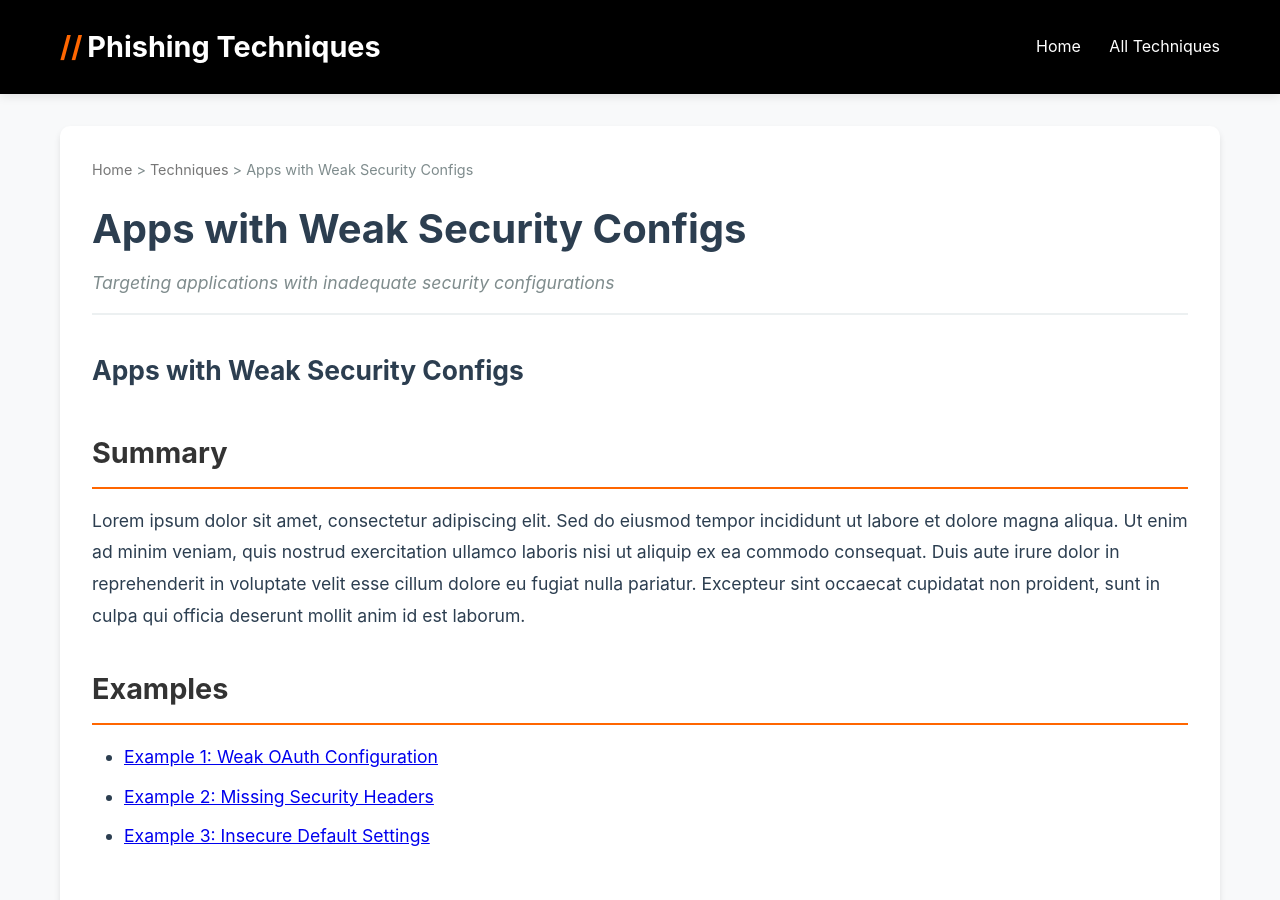
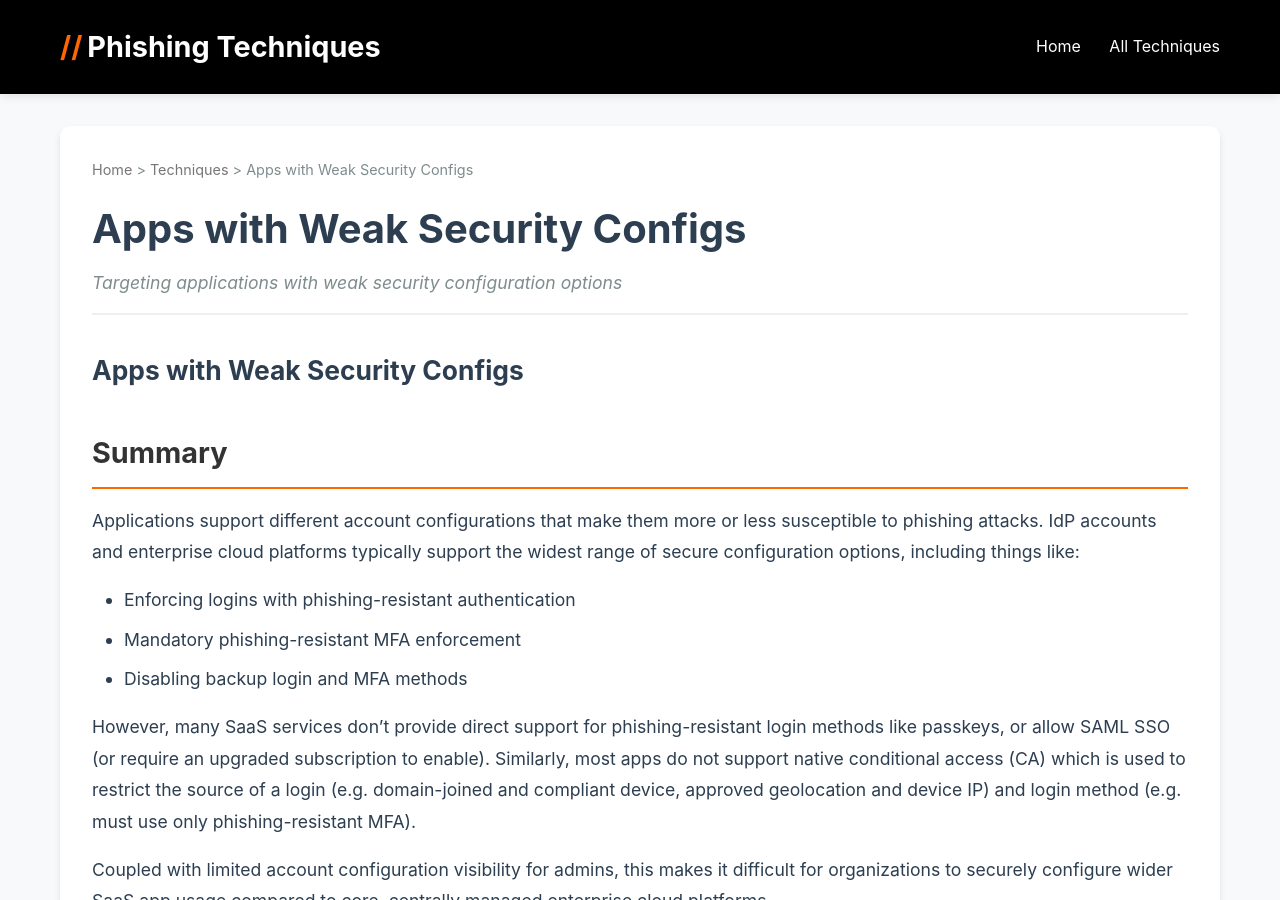
Before and after one commit to pushsecurity/phishing-techniques, a Jekyll site: the page built from _techniques/apps-weak-security.md, in a window 1280 px wide and 900 px high. Built offline with Jekyll 4.4.1, drawn with Linux system fonts in a browser that asks for light colours; some of the changed text lies outside the part shown.

Commit message:
Update apps-weak-security.md
Updated description and examples.

```diff
--- a/_techniques/apps-weak-security.md
+++ b/_techniques/apps-weak-security.md
@@ -1,17 +1,30 @@
 ---
 layout: technique
 title: Apps with Weak Security Configs
-description: Targeting applications with inadequate security configurations
+description: Targeting applications with weak security configuration options
 ---
 
 # Apps with Weak Security Configs
 
 ## Summary
 
-Lorem ipsum dolor sit amet, consectetur adipiscing elit. Sed do eiusmod tempor incididunt ut labore et dolore magna aliqua. Ut enim ad minim veniam, quis nostrud exercitation ullamco laboris nisi ut aliquip ex ea commodo consequat. Duis aute irure dolor in reprehenderit in voluptate velit esse cillum dolore eu fugiat nulla pariatur. Excepteur sint occaecat cupidatat non proident, sunt in culpa qui officia deserunt mollit anim id est laborum.
+Applications support different account configurations that make them more or less susceptible to phishing attacks. IdP accounts and enterprise cloud platforms typically support the widest range of secure configuration options, including things like:
+
+- Enforcing logins with phishing-resistant authentication
+- Mandatory phishing-resistant MFA enforcement
+- Disabling backup login and MFA methods
+
+However, many SaaS services don’t provide direct support for phishing-resistant login methods like passkeys, or allow SAML SSO (or require an upgraded subscription to enable). Similarly, most apps do not support native conditional access (CA) which is used to restrict the source of a login (e.g. domain-joined and compliant device, approved geolocation and device IP) and login method (e.g. must use only phishing-resistant MFA).
+
+Coupled with limited account configuration visibility for admins, this makes it difficult for organizations to securely configure wider SaaS app usage compared to core, centrally managed enterprise cloud platforms.
+
+To increase the success rate of their phishing attacks, attackers have been observed switching targets to apps with a lower security ceiling, but still offering significant return on investment in terms of data theft and lateral movement opportunities.
 
 ## Examples
 
-- [Example 1: Weak OAuth Configuration](https://example.com/weak-oauth)
-- [Example 2: Missing Security Headers](https://example.com/security-headers)
-- [Example 3: Insecure Default Settings](https://example.com/default-settings)
+- [Example 1: Further reading on app-level security configuration limitations](https://pushsecurity.com/blog/minimum-viable-identity-security/)
+- [Example 2: Phishing attack targeting Mailchimp](https://pushsecurity.com/blog/dissecting-a-recent-mailchimp-phishing-attack/)
+- [Example 3: Phishing attack targeting Onfido](https://pushsecurity.com/blog/investigating-a-recent-malvertising-campaign-targeting-onfido-customers/)
+- [Example 4: Impact of SaaS attacks — Snowflake] (https://pushsecurity.com/blog/snowflake-retro/)
+- [Example 5: Impact of SaaS attacks — Jira] (https://pushsecurity.com/blog/why-attackers-are-targeting-jira-with-stolen-credentials/)
+- [Example 6: Impact of SaaS attacks — ServiceNow] (https://pushsecurity.com/blog/learning-from-the-servicenow-disclosure/)
```
